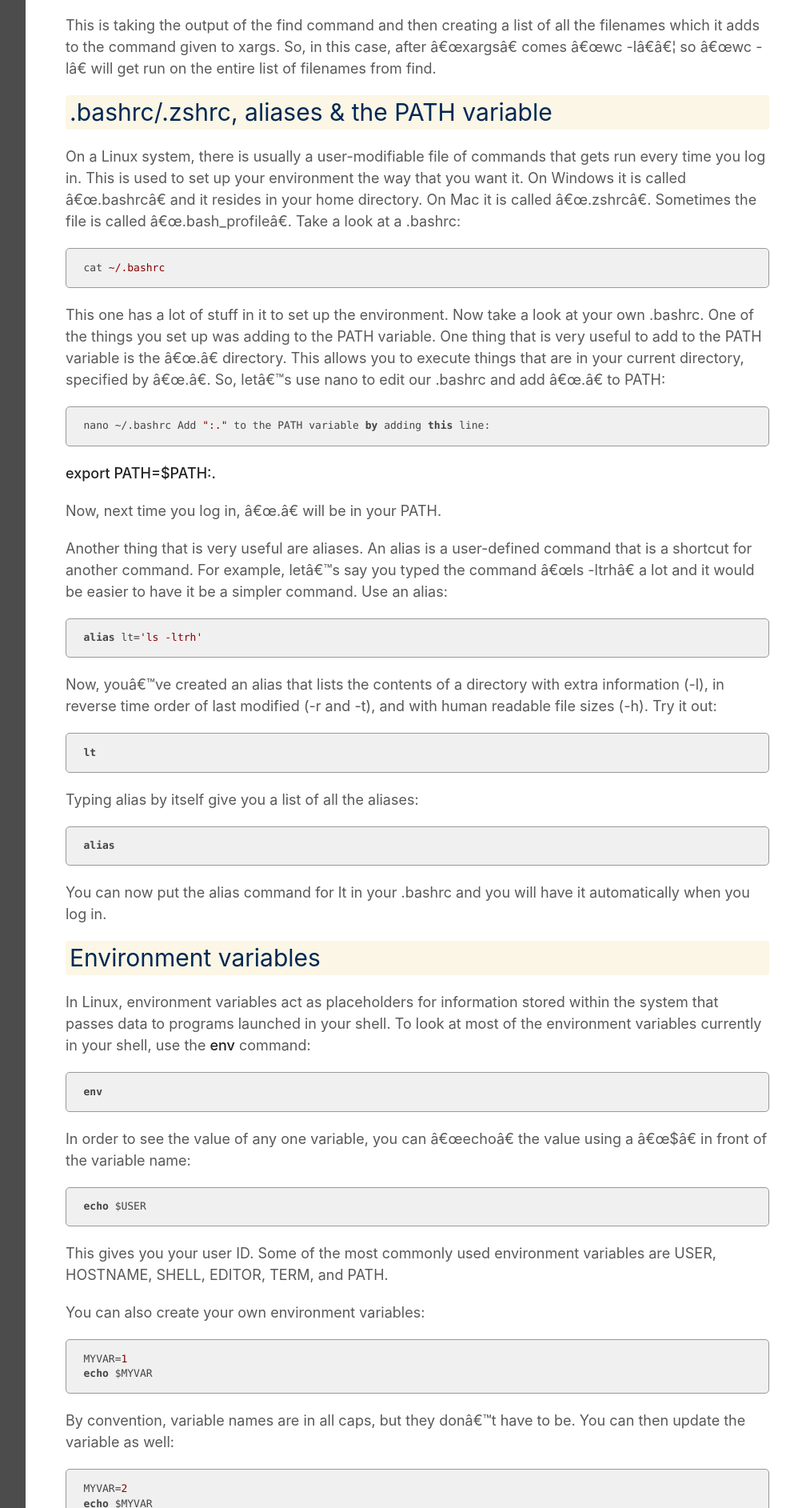
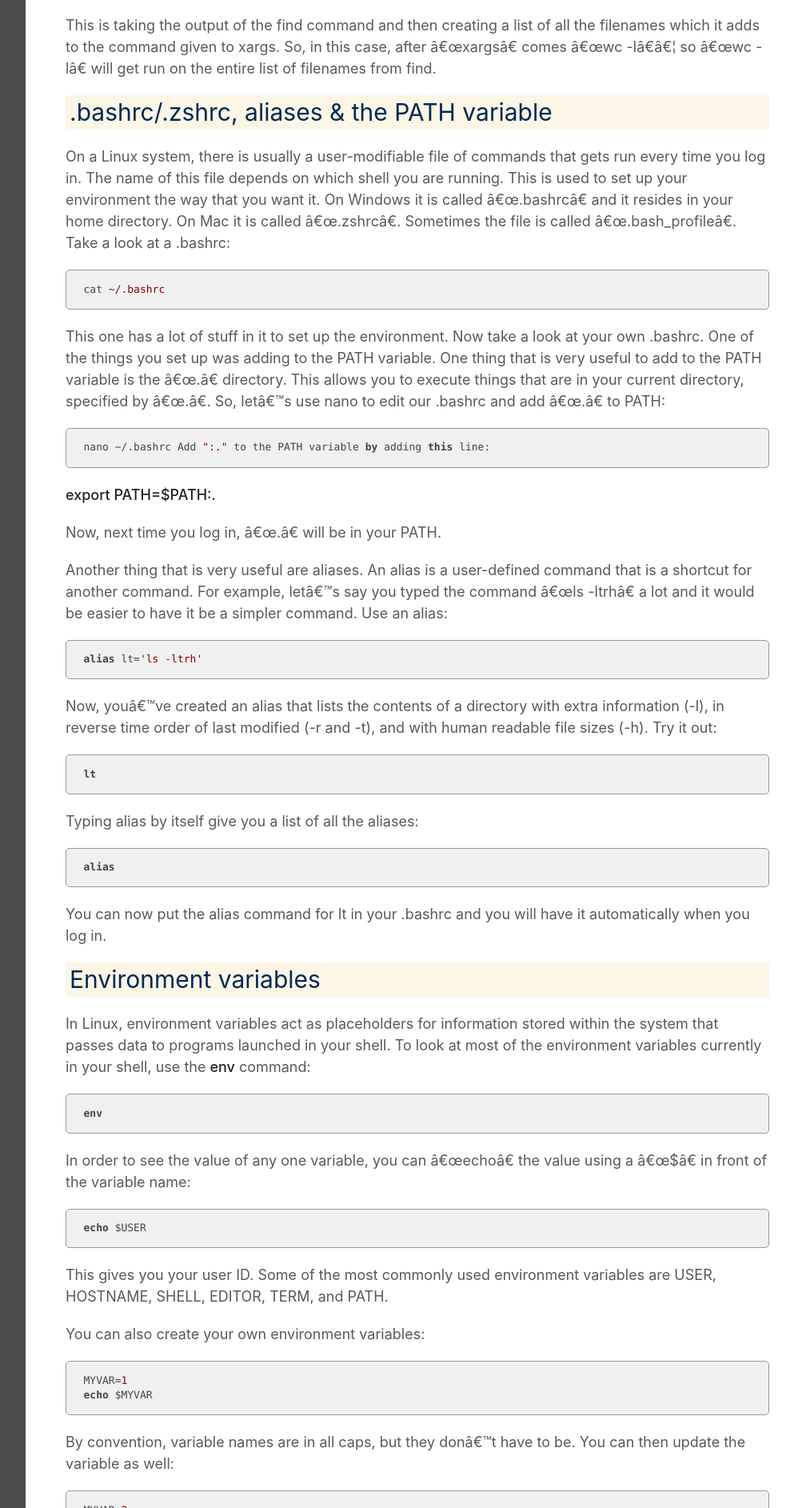
Before and after one commit to ucdavis-bioinformatics-training/2024-June-Introduction-to-the-Command-Line-for-Bioinformatics, a Jekyll site: the page built from cli/extra.md, in a window 1280 px wide. Shown: the part 1247-3132 px from the top of the page at 80% size, without its empty margins (268-1261 px from the left). Built offline with Jekyll 4.4.1, drawn with Linux system fonts in a browser that asks for light colours; our own code applies the rules of GitHub Pages for plain Markdown files.

Commit message:
updating docs

```diff
--- a/cli/extra.md
+++ b/cli/extra.md
@@ -36,7 +36,7 @@ This is taking the output of the find command and then creating a list of all th
 .bashrc/.zshrc, aliases & the PATH variable
 -----------------------------------------------------
 
-On a Linux system, there is usually a user-modifiable file of commands that gets run every time you log in. This is used to set up your environment the way that you want it. On Windows it is called ".bashrc" and it resides in your home directory. On Mac it is called ".zshrc". Sometimes the file is called ".bash_profile". Take a look at a .bashrc:
+On a Linux system, there is usually a user-modifiable file of commands that gets run every time you log in. The name of this file depends on which shell you are running. This is used to set up your environment the way that you want it. On Windows it is called ".bashrc" and it resides in your home directory. On Mac it is called ".zshrc". Sometimes the file is called ".bash_profile". Take a look at a .bashrc:
 
     cat ~/.bashrc
 
```
